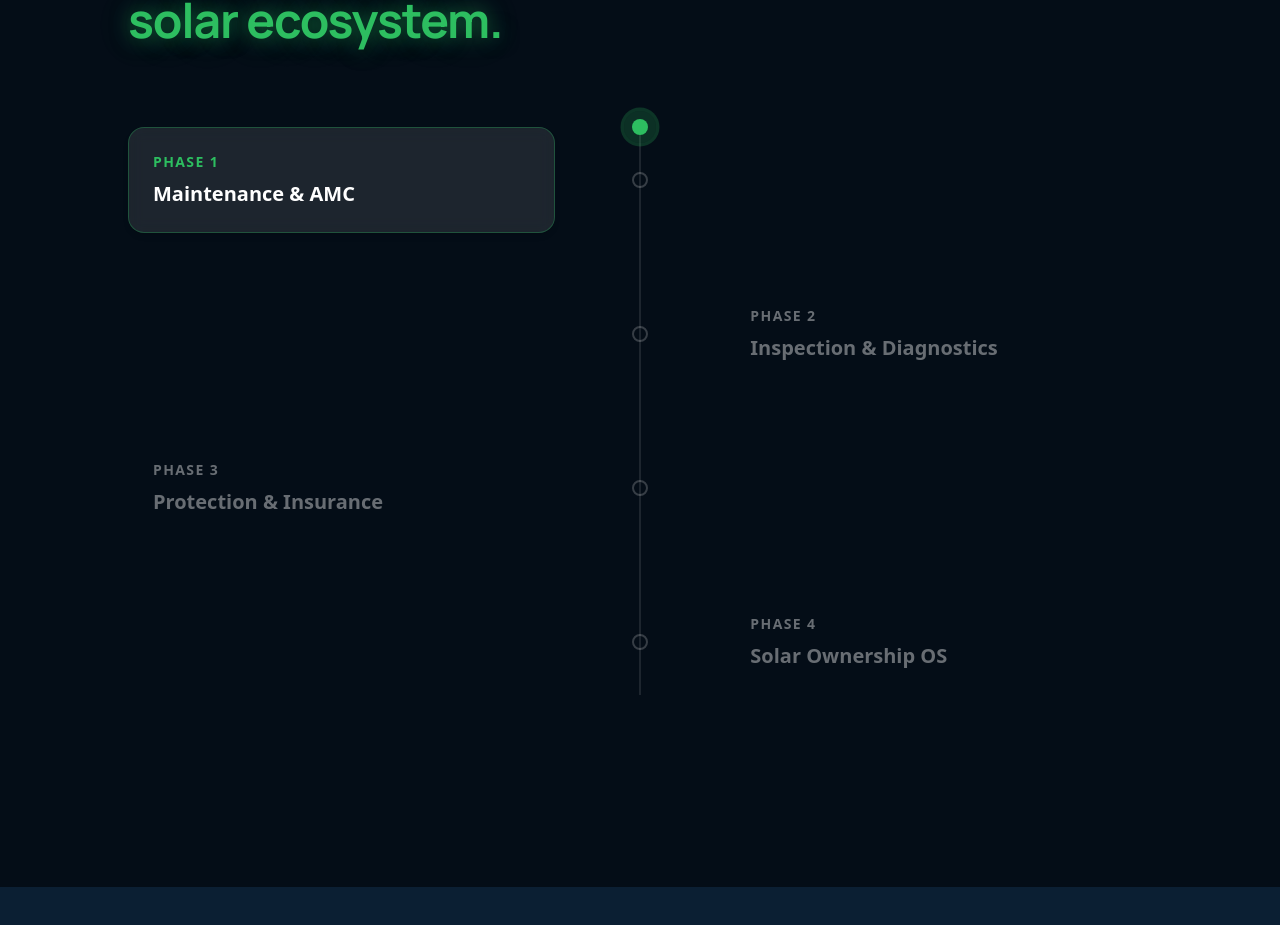
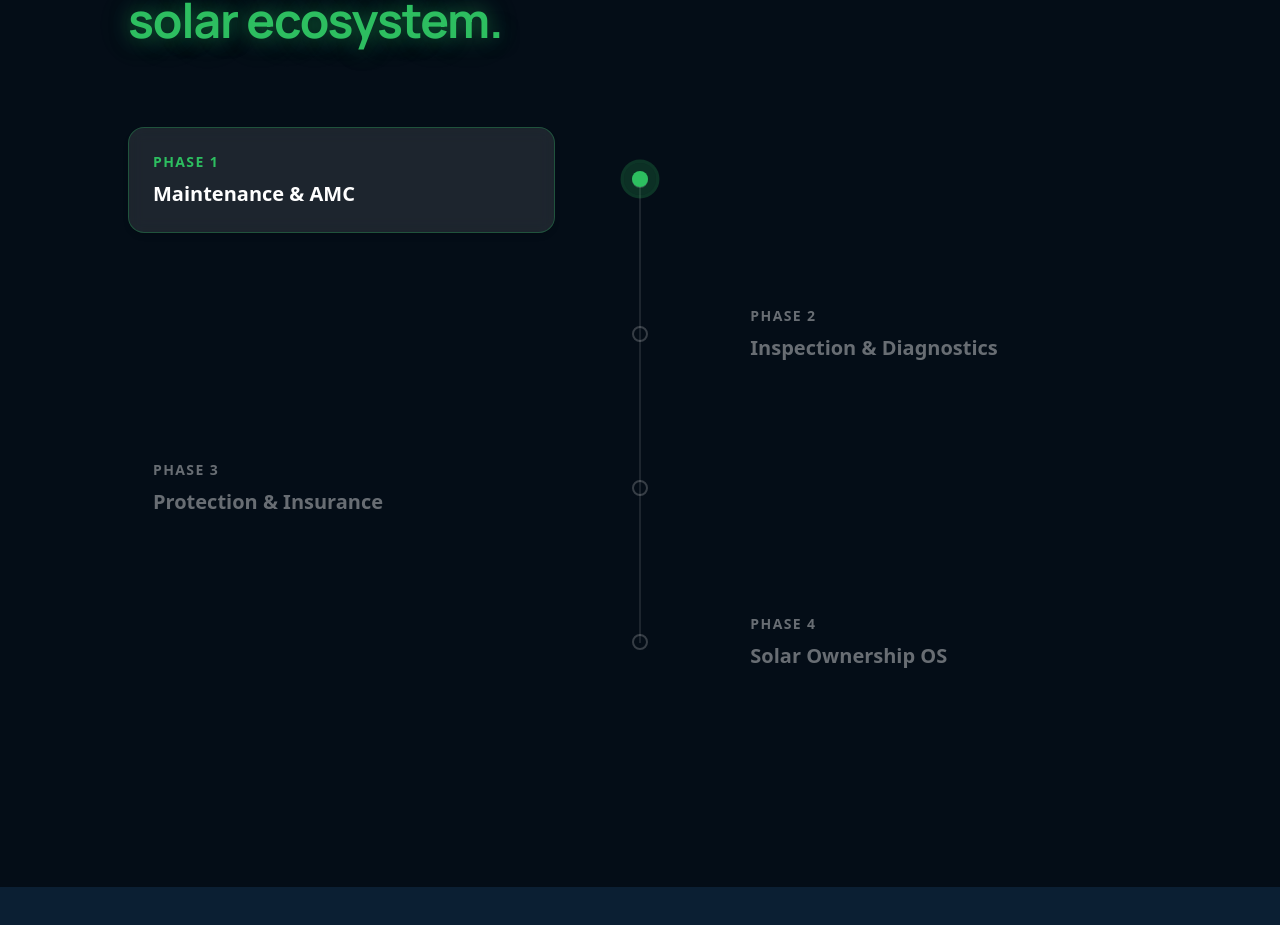
Before and after one commit to Nandannflp/solvire, a Next.js app: page /solvire/ in a window 1280 px wide. Shown: the part 5794-6719 px from the top of the page. Built offline with nearby package versions, Linux system fonts and the light colour scheme.

Commit message:
fix: constrain roadmap progress line to stop exactly at the last circle

```diff
--- a/src/components/sections/RoadmapSection.tsx
+++ b/src/components/sections/RoadmapSection.tsx
@@ -38,23 +38,26 @@ export function RoadmapSection() {
         </motion.div>
 
         <div className="relative" ref={containerRef}>
-          {/* Progress Line Track */}
-          <div className="absolute top-0 bottom-0 left-6 md:left-1/2 w-0.5 bg-white/10 -translate-x-1/2" />
+          {/* Track Wrapper perfectly aligned to the centers of the first and last cards (approx 52px from top/bottom) */}
+          <div className="absolute top-[52px] bottom-[52px] left-6 md:left-1/2 w-0.5 -translate-x-1/2 z-10">
+            {/* Background Track */}
+            <div className="absolute inset-0 w-full bg-white/10" />
 
             {/* Scroll-driven Progress Line */}
             <motion.div
               style={{ height: lineHeight }}
-            className="absolute top-0 left-6 md:left-1/2 w-0.5 bg-solar -translate-x-1/2 origin-top"
+              className="absolute top-0 w-full bg-solar origin-top"
             />
 
             {/* Scroll-driven Dot */}
             <motion.div
               style={{ top: lineHeight }}
-            className="absolute left-6 md:left-1/2 w-4 h-4 rounded-full -translate-x-1/2 -translate-y-1/2 z-20 flex items-center justify-center"
+              className="absolute left-1/2 w-4 h-4 rounded-full -translate-x-1/2 -translate-y-1/2 z-20 flex items-center justify-center"
             >
               <motion.div style={{ backgroundColor: dotColor }} className="w-full h-full rounded-full relative z-10" />
               <motion.div style={{ backgroundColor: pulseColor }} className="absolute size-8 rounded-full badge-pulse pointer-events-none" />
             </motion.div>
+          </div>
 
           <div className="flex flex-col gap-12">
             {steps.map((step, i) => (
```
Lines whose indentation alone changed are shown as unchanged.
